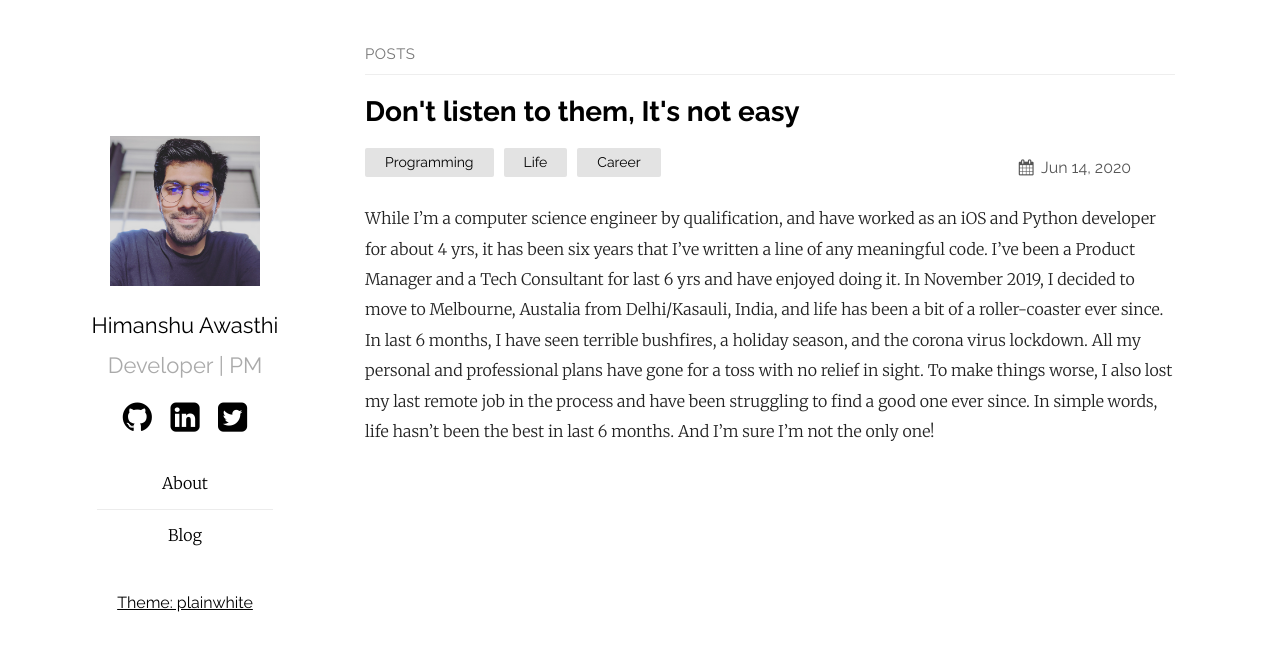
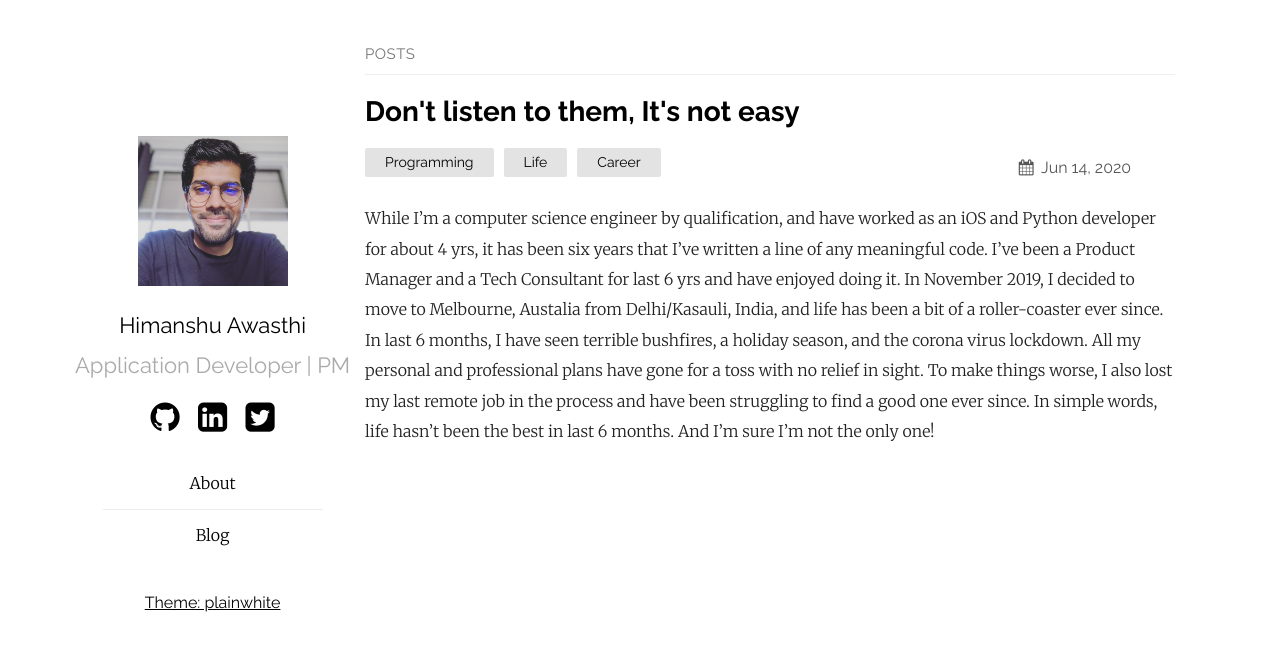
Before and after one commit to 89hardy/89hardy.github.io, a Jekyll site: the page built from index.md, in a window 1280 px wide. Shown: the top 651 px of the page. Built offline with Jekyll 4.4.1, drawn with Linux system fonts in a browser that asks for light colours.

Commit message:
Update _config.yml

```diff
--- a/_config.yml
+++ b/_config.yml
@@ -11,7 +11,7 @@ sass:
   sass_dir: _sass
 plainwhite:
   name: Himanshu Awasthi
-  tagline: Developer | PM
+  tagline: Application Developer | PM
   date_format: "%b %-d, %Y"
   sitemap: true # set to true to generate sitemap.xml content
   analytics_id: "UA-165925100-1"
```
